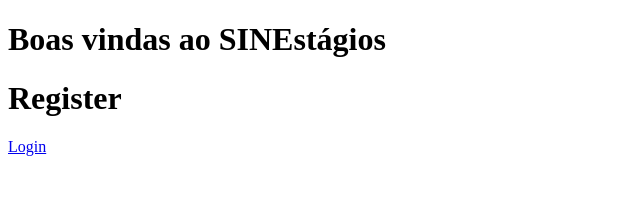
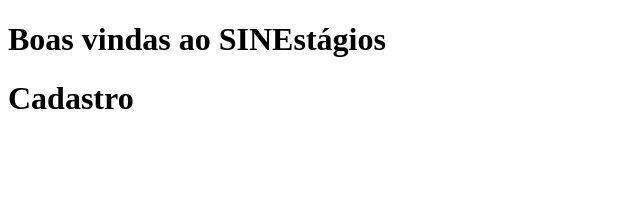
Before and after one commit to rlneto/sinestagios, a React (Vite) app: page /register in a window 1280 px wide. Shown: the top 205 px of the page, without its empty margins (0-640 px from the left). Built offline with nearby package versions, Linux system fonts and the light colour scheme.

Commit message:
Placeholders login e cadastro

```diff
--- a/src/pages/Register.jsx
+++ b/src/pages/Register.jsx
@@ -3,8 +3,7 @@
 export default function Register () {
   return (
     <div>
-      <h1>Register</h1>
-      <Link to ="/login">Login</Link>
+      <h1>Cadastro</h1>
     </div>
   )
 }
```
